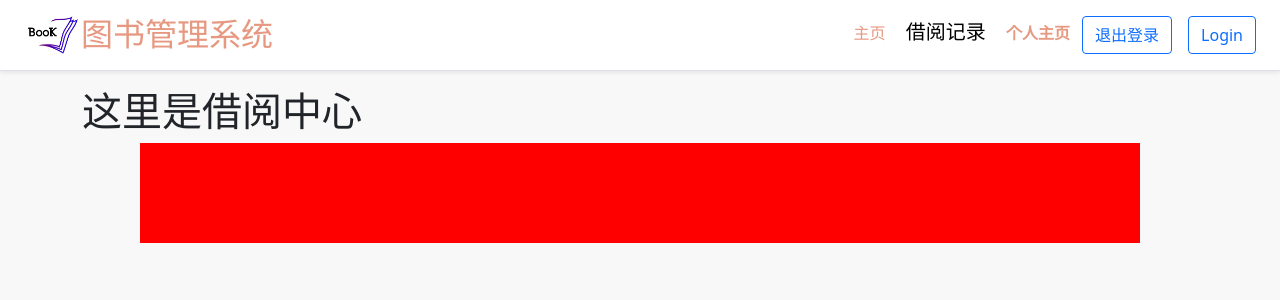
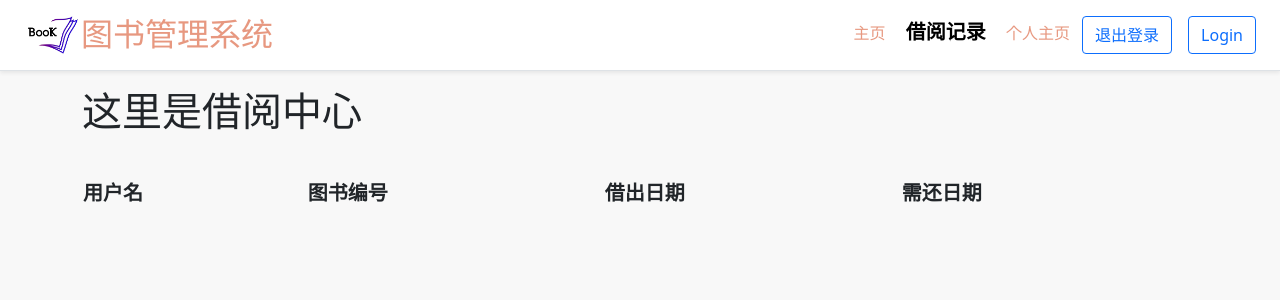
Before and after one commit to cs-yuan/library, a Django app: page /borrow/ in a window 1280 px wide. Shown: the top 300 px of the page. Run offline with Django 3.2, Linux system fonts and the light colour scheme.

Commit message:
借阅功能已完毕！！！

```diff
--- a/library/static/borrow.js
+++ b/library/static/borrow.js
@@ -1,6 +1,6 @@
 borrow.style.color = "black"
 borrow.style.fontSize = "20px";
-personal.style.fontWeight = "bolder";
+borrow.style.fontWeight = "bolder";
 function csrfSafeMethod(method) {
     // these HTTP methods do not require CSRF protection
     return (/^(GET|HEAD|OPTIONS|TRACE)$/.test(method));
@@ -24,7 +24,26 @@
             success:function (data) {
                 // create_borrow_list(data['dic'])
                 indata = data['dic']
-                alert(indata)
+                for(bi=0;bi<indata.length;bi++){
+                    create_borrow_list(bi+1,indata[bi])
+                }
             }
         })
 }
+function create_borrow_list(num,data) {
+    console.log(data)
+
+    tr1 = document.createElement("tr");
+    for(li=0;li<4;li++){
+        a1 = document.createElement("td")
+        a1.innerText = data[li]
+        tr1.appendChild(a1)
+    }
+    if(num%2==0){
+        tr1.className = "color1"
+    }else{
+        tr1.className = "color2"
+    }
+    borrow_list.append(tr1)
+
+}
--- a/library/urls.py
+++ b/library/urls.py
@@ -33,5 +33,6 @@
     path('ajax_table_search/',viewss.ajax_table_search),
     path('ajax_show_one_table/',viewss.ajax_show_one_table),
     path('ajax_person_information/',viewss.ajax_person_information),
-    path('ajax_show_borrow_list/',viewss.ajax_show_borrow_list)
+    path('ajax_show_borrow_list/',viewss.ajax_show_borrow_list),
+    path('ajax_insert_borrow/',viewss.ajax_insert_borrow)
 ]
--- a/library/viewss.py
+++ b/library/viewss.py
@@ -113,5 +113,39 @@
             cur.close()
             conn.close()
             return HttpResponse(json.dumps(dic,cls=DateEncoder), content_type='application/json')
-        return redirect('个人中心')
-    return redirect('个人中心')
+        return redirect('借阅')
+    return redirect('借阅')
+
+
+def ajax_insert_borrow(request):
+    print("我的ajax_insert_borrow开始运行了！！")
+    if request.method == 'POST':
+        if request.is_ajax():
+            indata = json.loads(request.body.decode("utf-8"))
+            book_id = indata['data']
+            conn = pymysql.connect(host='localhost', user='root', passwd='123', db='library', port=3306, charset='utf8')
+            cur = conn.cursor()
+            sql = '''
+                select user_phone from now_user
+            '''
+            cur.execute(sql)
+            user_phone = cur.fetchall()[0][0]
+            date_now = datetime.datetime.now()
+            year = date_now.year
+            mon = date_now.month
+            mon+=1
+            if mon>12:
+                mon=1
+            year+=1
+            date_back = datetime.datetime(year,mon,date_now.day,date_now.hour,date_now.minute,date_now.second)
+
+            sql = "insert borrow values('"+user_phone+"','"+book_id+"','"+date_now.strftime("%Y-%m-%d %H:%M:%S") +"','"+date_back.strftime("%Y-%m-%d %H:%M:%S") +"');"
+
+            print(sql)
+            cur.execute(sql)
+            conn.commit()
+            cur.close()
+            conn.close()
+            return HttpResponse(json.dumps({}), content_type='application/json')
+        return redirect('借阅')
+    return redirect('借阅')
--- a/templates/borrow.html
+++ b/templates/borrow.html
@@ -5,14 +5,38 @@
     <style type="text/css">
     .nav_borrow{
         margin: 0 auto;
-        background: red;
-        width: 1000px;
+        width: 100%;
         height: 100px;
+        text-decoration: none;
+        list-style-type: none;
+        line-height: 40px;
     }
+    .nav_borrow tr{
+        margin: 50px auto;
+        font-size: 20px;
+    }
+    .nav_borrow tr td{
+        align:center
+    }
+    .nav_borrow tr:hover{
+        background: #a2a2a2;
+    }
+    .color1{
+        background: rgb(255, 255, 221);
+    }
+    .color2{
+        background: rgba(255, 86, 0, 0.15);
+    }
+
     </style>
-<ul class="nav_borrow" id="borrow_list">
-
-</ul>
+<table class="nav_borrow" id="borrow_list">
+<tr style="font-weight: bolder;">
+    <td>用户名</td>
+    <td>图书编号</td>
+    <td>借出日期</td>
+    <td>需还日期</td>
+</tr>
+</table>
 
 <script src="{% static 'borrow.js' %}"></script>
 {% endblock %}
```
Also changed, not shown: library/static/home.js (+23 -3 lines).
